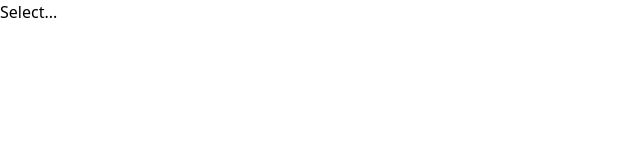
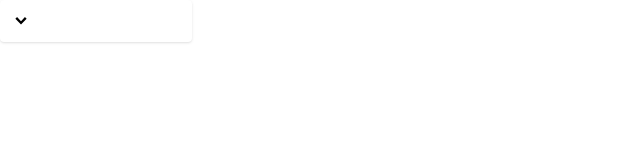
Before and after one commit to Patel27-S/React, a React (Create React App) app in the folder React-06/comps/: page / in a window 1280 px wide. Shown: the top 160 px of the page, without its empty margins (0-640 px from the left). Built offline with nearby package versions, Linux system fonts and the light colour scheme.

Commit message:
Create the base of DropDown component. Added some styling. Change Props' names as per convention.

```diff
--- a/React-06/comps/src/App.js
+++ b/React-06/comps/src/App.js
@@ -1,6 +1,13 @@
+import { useState } from "react";
 import Dropdown from "./components/Dropdown";
 
 function App(){
+
+    const [selection, setSelection] = useState(null);
+
+    const handleSelect = (option) =>{
+        setSelection(option);
+    };
 
     const options = [
         {label : 'Red', value: 'red'},
@@ -8,7 +15,7 @@
         {label: 'Green', value: 'green'}
     ]
 
-    return <Dropdown options = {options}/>;
+    return <Dropdown options = {options} value ={selection} onChange = {handleSelect}/>;
 }
 
 export default App;
--- a/React-06/comps/src/components/Dropdown.js
+++ b/React-06/comps/src/components/Dropdown.js
@@ -1,7 +1,10 @@
 import { useState } from "react";
 
+// import handleSelect from "../"
+import {GoChevronDown} from "react-icons/go";
 
-function Dropdown({options}){
+
+function Dropdown({options, value, onChange}){
 
     const [isOpen, setIsOpen] = useState(false);
 
@@ -22,21 +25,29 @@
         setIsOpen(false);
 
         setSelected(option.label);
+
+        onChange(option);
     }
 
     // renderedOptions below is an array of
     // div elements consiting of all option.labels.
     const renderedOptions = options.map((option) => {
-        return <div key={option.value} onClick={()=>handleOptionClick(option)}>
+        return <div className = "hover:bg-sky-100 rounded cursor-pointer p-1" key={option.value} onClick={()=>handleOptionClick(option) }>
             {option.label}
         </div>
     });
 
 
-    return <div>
-        <div onClick={handleClick}>{selected}</div>
-        {isOpen && <div>{renderedOptions}</div>}
-    </div>
+    return (
+    <div className="w-48 relative ">
+        <div
+            className="flex justify-between items-center cursor-pointer rounded p-3 shadow bg-white w-full"
+            onClick={handleClick}>
+                {value}
+            <GoChevronDown className="text-lg"/>
+        </div>
+        {isOpen && <div className="absolute top-full border rounded p-3 shadow bg-white w-full">{renderedOptions}</div>}
+    </div>);
 }
 
 
```
